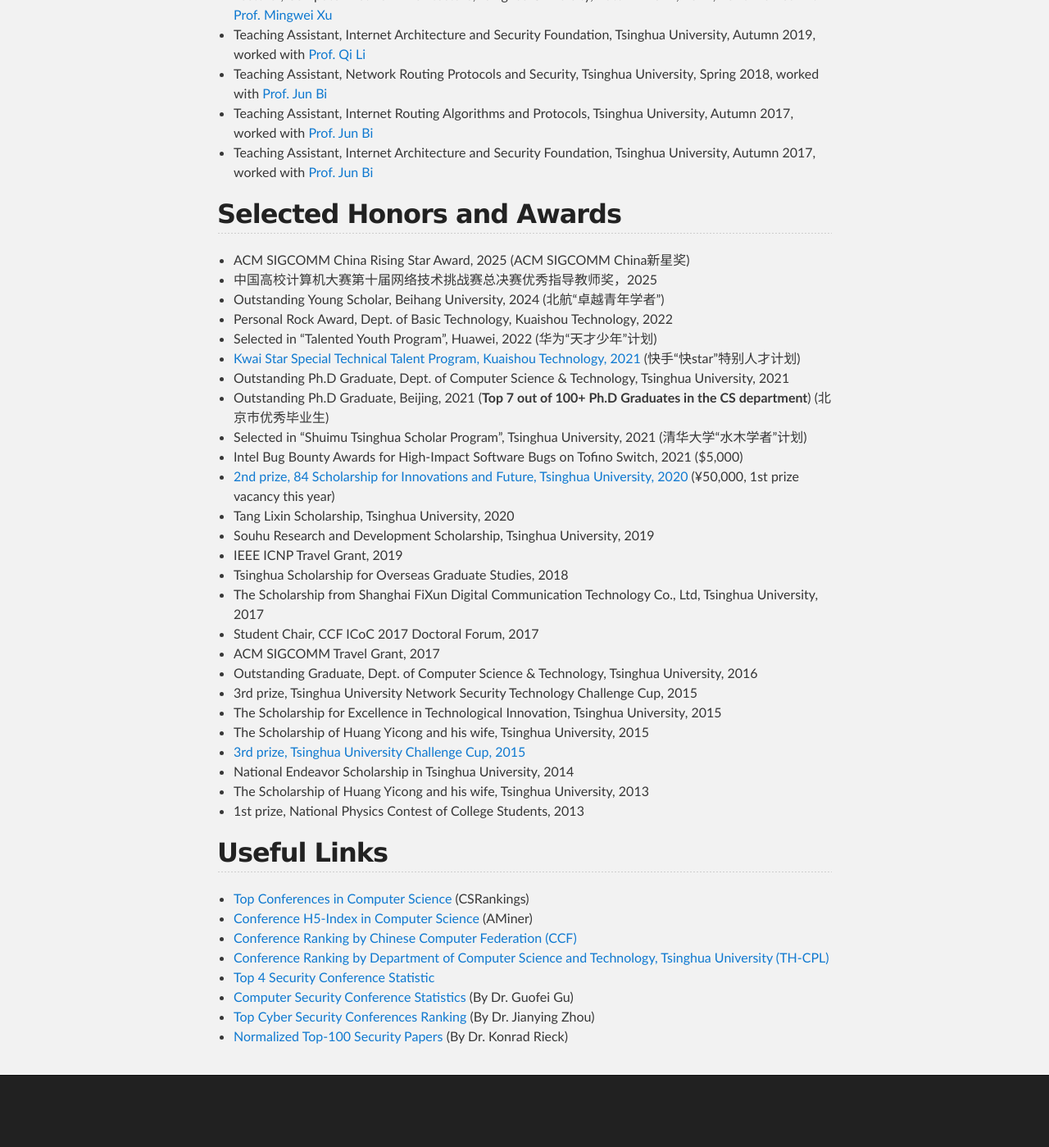
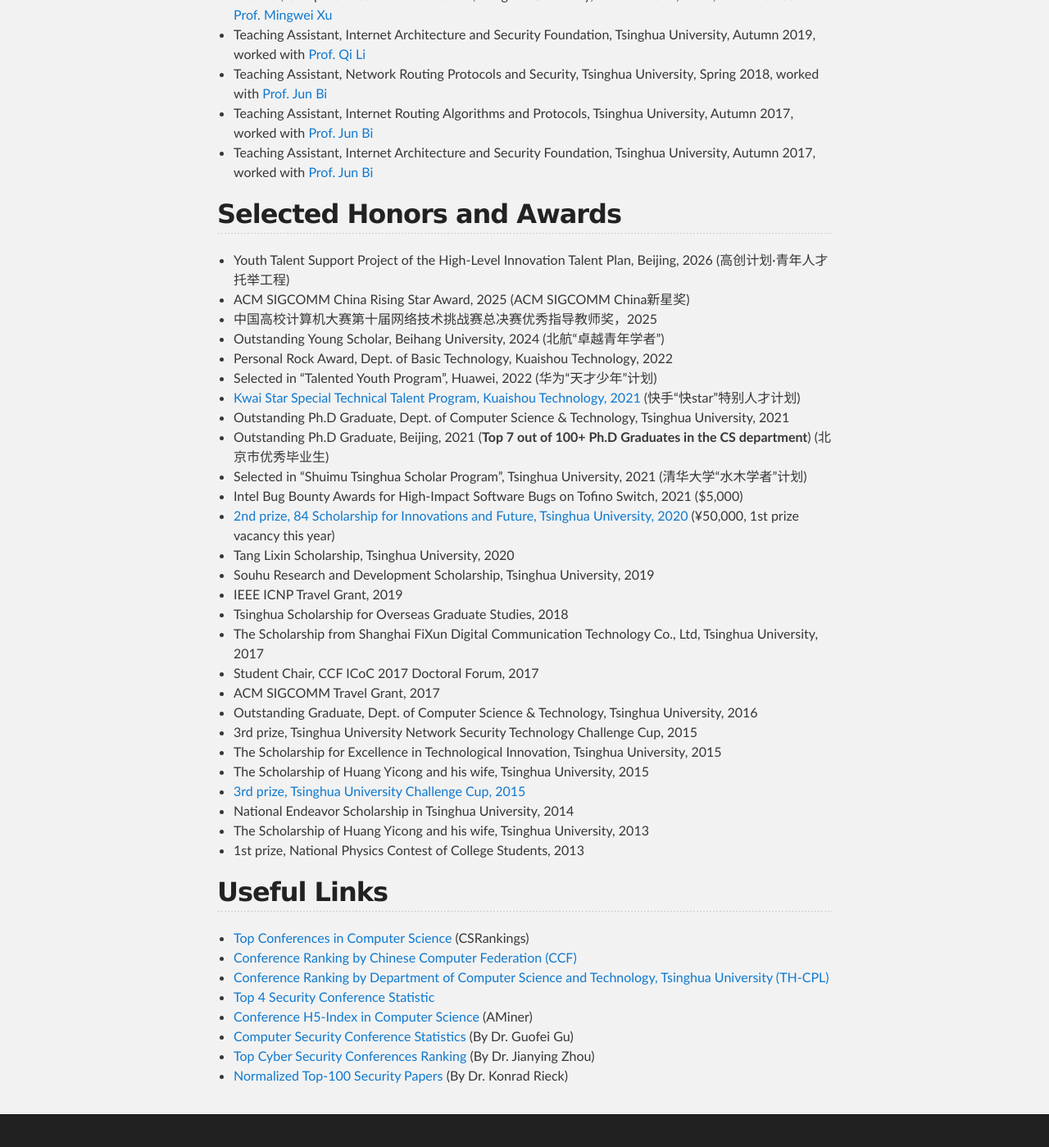
Before and after one commit to zhangmenghao/zhangmenghao.github.io, a Jekyll site: the page built from index.md, in a window 1280 px wide and 1400 px high, scrolled down 8784 px. Shown: the whole window at 82% size. Built offline with Jekyll 4.4.1, drawn with Linux system fonts in a browser that asks for light colours; before the commit the page ends 10136 px from its top, so only the background shows below that.

Commit message:
Add Honors

```diff
--- a/index.md
+++ b/index.md
@@ -328,9 +326,12 @@
 
 #### Alumni
 * Rixin Liu, Undergraduate @South China University of Technology, 2024.6-2025.2, first employment@Pd.D. student, Rice University
+* Jiaxun Huang, Master, 2023.9-2026.6, Beihang University, Co-supervised with Prof. Chunming Hu
+* Zhikai Zou, Master, 2023.9-2026.6, Beihang University, Co-supervised with Prof. Tianyu Wo
 -->
 
 ## Selected Honors and Awards
+* Youth Talent Support Project of the High-Level Innovation Talent Plan, Beijing, 2026 (高创计划·青年人才托举工程)
 * ACM SIGCOMM China Rising Star Award, 2025 (ACM SIGCOMM China新星奖)
 * 中国高校计算机大赛第十届网络技术挑战赛总决赛优秀指导教师奖，2025
 * Outstanding Young Scholar, Beihang University, 2024 (北航“卓越青年学者”)
@@ -362,10 +363,10 @@
 ## Useful Links
 
 * [Top Conferences in Computer Science](http://csrankings.org/#/index?all&world) (CSRankings)
-* [Conference H5-Index in Computer Science](https://www.aminer.cn/ranks/conf) (AMiner)
 * [Conference Ranking by Chinese Computer Federation (CCF)](https://www.ccf.org.cn/Academic_Evaluation/By_category/)
 * [Conference Ranking by Department of Computer Science and Technology, Tsinghua University (TH-CPL)](http://numbda.cs.tsinghua.edu.cn/~yuwj/TH-CPL.pdf)
 * [Top 4 Security Conference Statistic](http://s3.eurecom.fr/~balzarot/notes/top4/index.html)
+* [Conference H5-Index in Computer Science](https://www.aminer.cn/ranks/conf) (AMiner)
 * [Computer Security Conference Statistics](http://faculty.cs.tamu.edu/guofei/sec_conf_stat.htm) (By Dr. Guofei Gu)
 * [Top Cyber Security Conferences Ranking](http://jianying.space/conference-ranking.html) (By Dr. Jianying Zhou)
 * [Normalized Top-100 Security Papers](https://www.sec.cs.tu-bs.de/~konrieck/topnotch/sec_ntop100.html) (By Dr. Konrad Rieck)
```
Also changed, not shown: other parts of index.md (+0 -2 lines).
